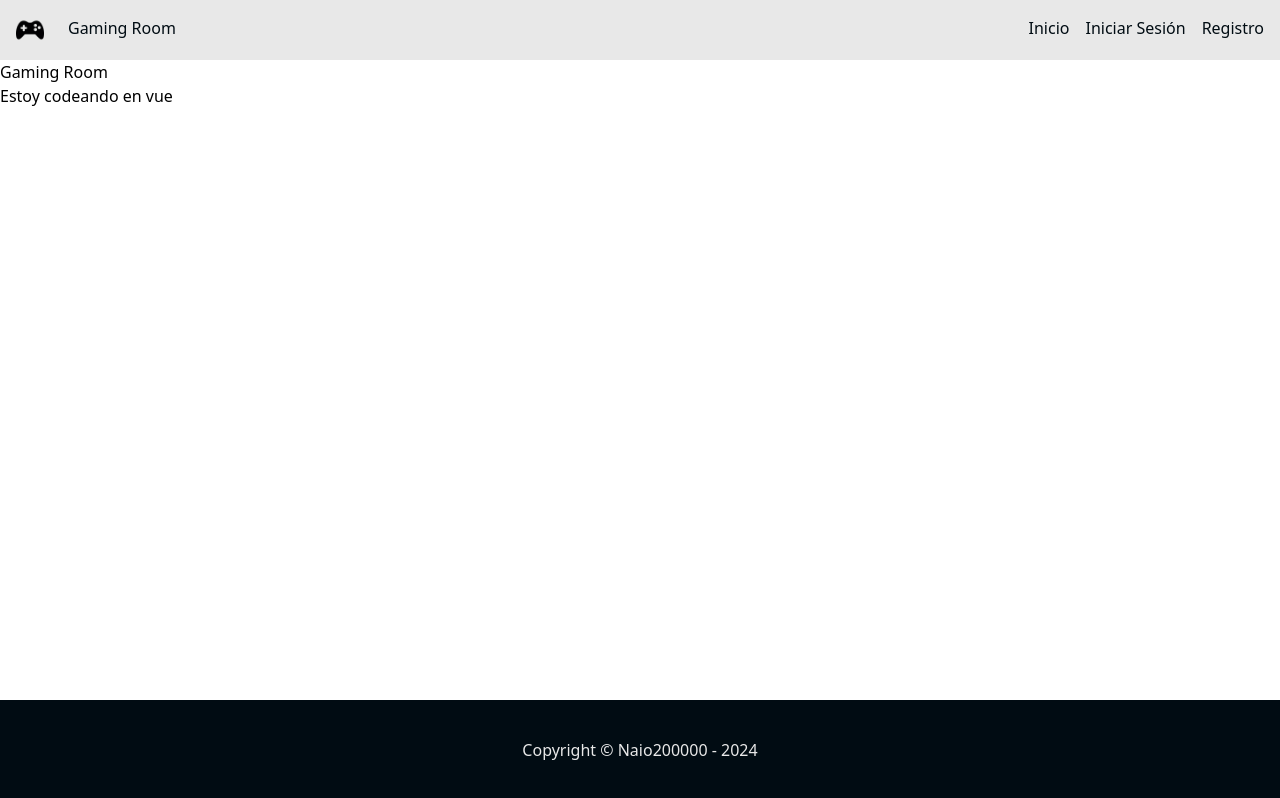
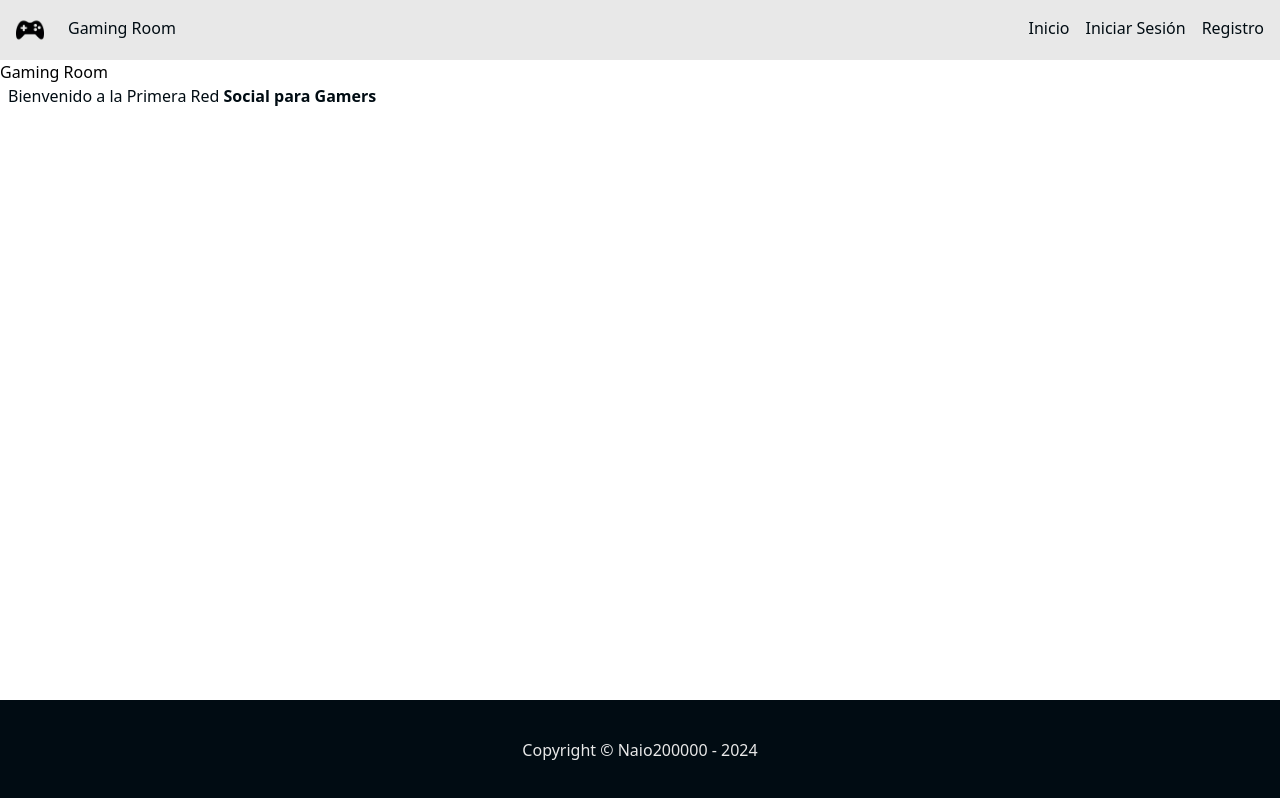
Before and after one commit to Naio200000/CWM-parcial1, a Vue app: page / in a window 1280 px wide. Built offline with nearby package versions, Linux system fonts and the light colour scheme.

Commit message:
feat: add components to home

```diff
--- a/src/components/fragments/Logo.vue
+++ b/src/components/fragments/Logo.vue
@@ -10,6 +10,6 @@
 <template>
     <div class="flex gap-4">
         <MainImgLogo />
-        <MainP />
+        <MainP>Gaming Room</MainP>
     </div>
 </template>
--- a/src/components/labels/MainP.vue
+++ b/src/components/labels/MainP.vue
@@ -5,5 +5,5 @@
 </script>
 
 <template>
-        <p class="text-base text-black px-2">Gaming Room</p>
+        <p class="text-base text-black px-2"><slot /></p>
 </template>
--- a/src/views/Home.vue
+++ b/src/views/Home.vue
@@ -1,13 +1,13 @@
 <script>
 import MainH1 from '../components/labels/MainH1.vue';
+import MainP from '../components/labels/MainP.vue';
     export default {
         name: 'Home',
-        components: {MainH1},
+        components: {MainH1, MainP},
     }
 </script>
 
 <template>
-
     <MainH1>Gaming Room</MainH1>
-    <p>Estoy codeando en vue</p>
+    <MainP>Bienvenido a la Primera Red <strong>Social para Gamers</strong></MainP>
 </template>
```
